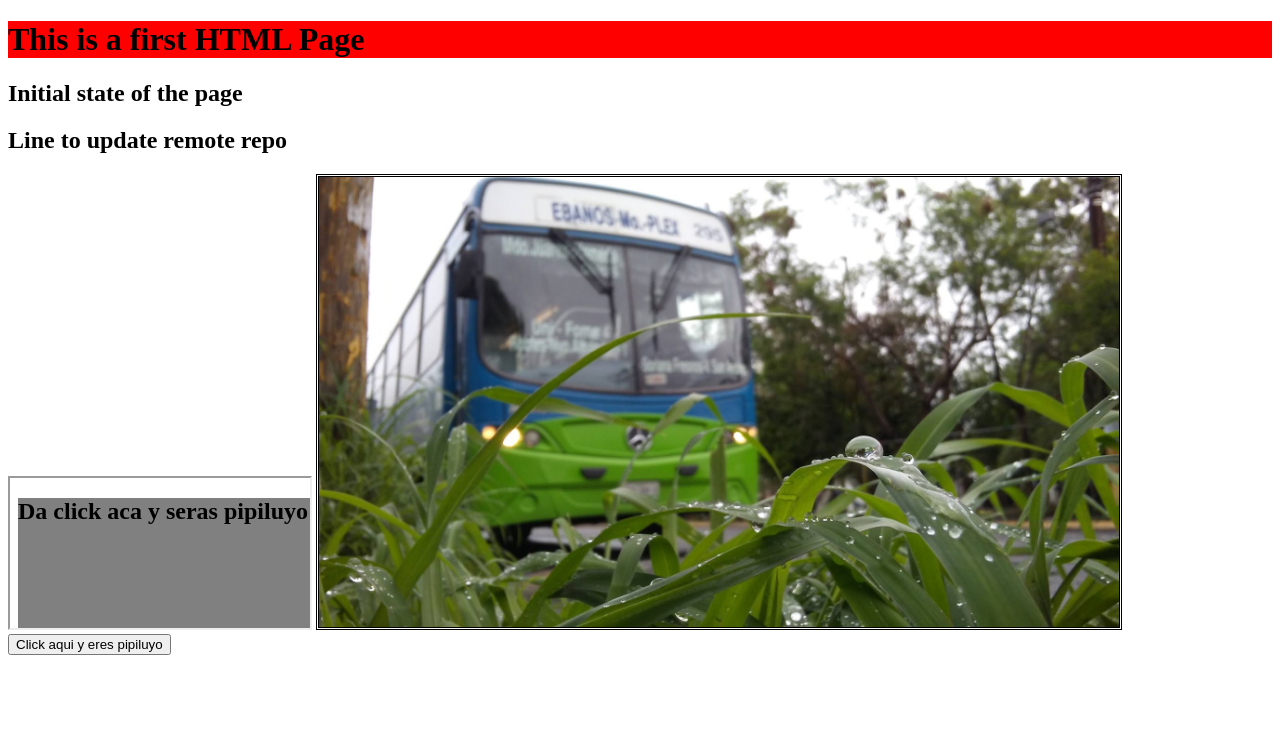
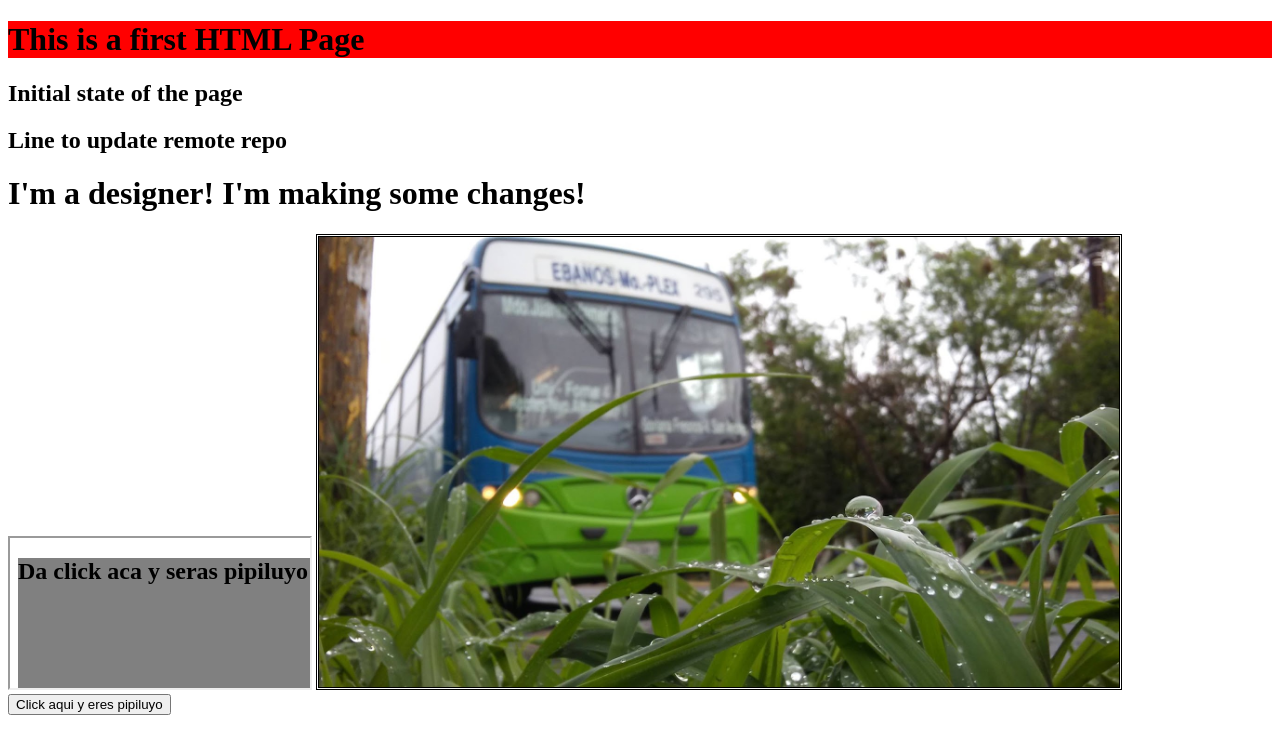
Before and after one commit to UsuarioDiez/GitPractice, a plain HTML site: page index.html in a window 1280 px wide. Drawn offline with Linux system fonts and the light colour scheme.

Commit message:
Added designers changes

```diff
--- a/index.html
+++ b/index.html
@@ -15,6 +15,8 @@
     <h2>Initial state of the page</h2>
     <h2>Line to update remote repo</h2>
 
+    <h1>I'm a designer! I'm making some changes!</h1>
+
     <iframe src="promo.html"></iframe>
 
     <img src="/media/2022-10-07.jpg" alt="">
```
